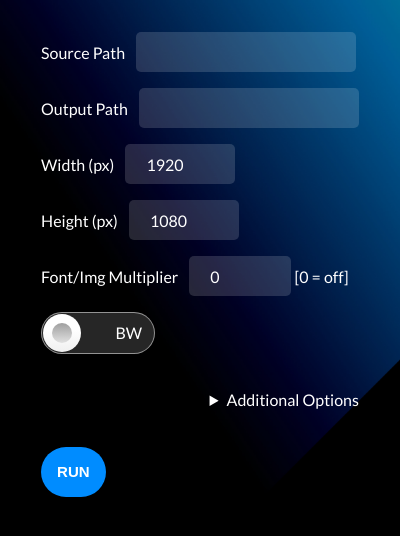
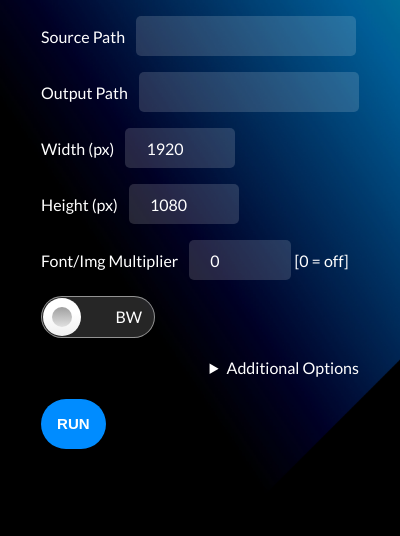
Before and after one commit to hikari-flow/Web2JPG, an Electron app: page index.html in a window 400 px wide. Drawn offline with Linux system fonts and the light colour scheme; no server answers.

Commit message:
Improved styling to compact everything together for smaller window size

```diff
--- a/css/style.css
+++ b/css/style.css
@@ -50,7 +50,7 @@ div {
 }
 
 section {
-    padding: 2em 0
+    padding: 1em 0 0 0
 }
 
 *,
@@ -339,7 +339,7 @@ button {
 
 summary {
     text-align: right;
-    margin: 1em 0;
+    margin: 0;
     cursor: pointer
 }
 
@@ -354,6 +354,11 @@ details[open] summary ~ * {
 	float: right;
 }
 
+.last {
+	margin-bottom: 0 !important;
+	padding-bottom: 0 !important;
+}
+
 #run {
 	float: left;
 }
--- a/index.html
+++ b/index.html
@@ -85,7 +85,7 @@
                     </div>
 
                     <!-- RUN -->
-                    <div class="form-group" style="width: 100%; float: left">
+                    <div class="form-group last" style="width: 100%; float: left">
                         <button type="button" class="btn btn-primary" id="run">Run</button>
                     </div>
                 </form>
--- a/main.js
+++ b/main.js
@@ -7,8 +7,8 @@ const config = require('./js/config.js');
 
 function openWindow() {
     const win = new BrowserWindow({
-        width: 480,
-        height: 720,
+        width: 400,
+        height: 635,
         webPreferences: {
             nodeIntegration: true,
             contextIsolation: false
@@ -16,7 +16,7 @@ function openWindow() {
     });
 
     win.loadFile(path.resolve(__dirname, 'index.html'));
-    win.webContents.openDevTools();
+    win.webContents.openDevTools({ mode: 'detach' });
 
     config.newConfig();
 
```
